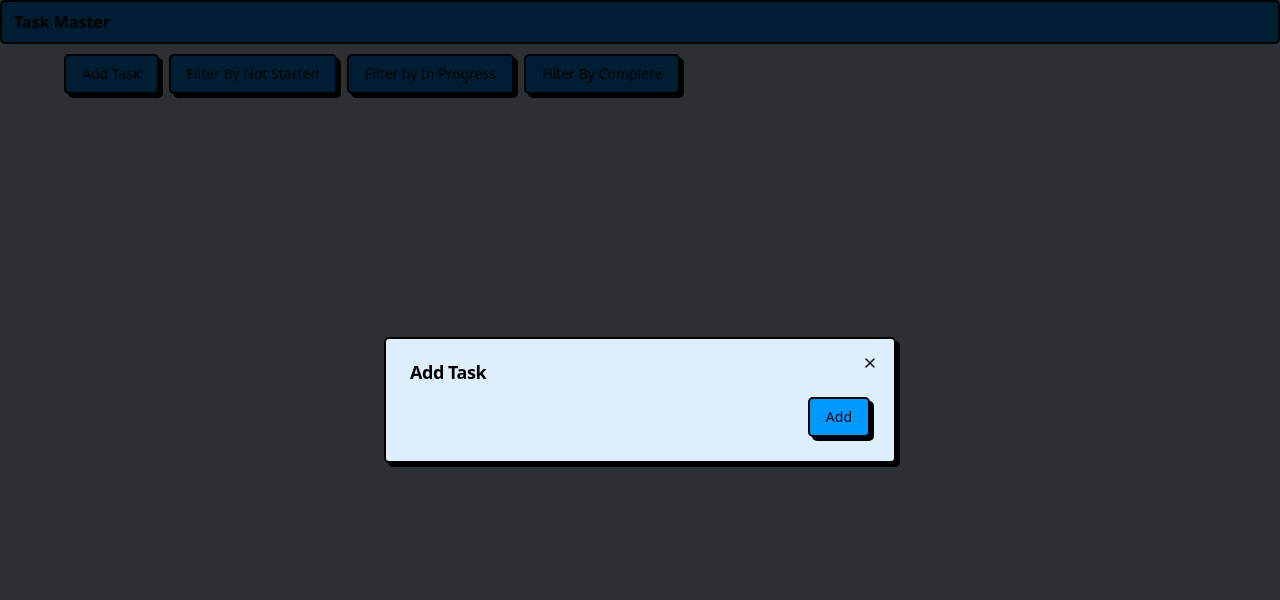
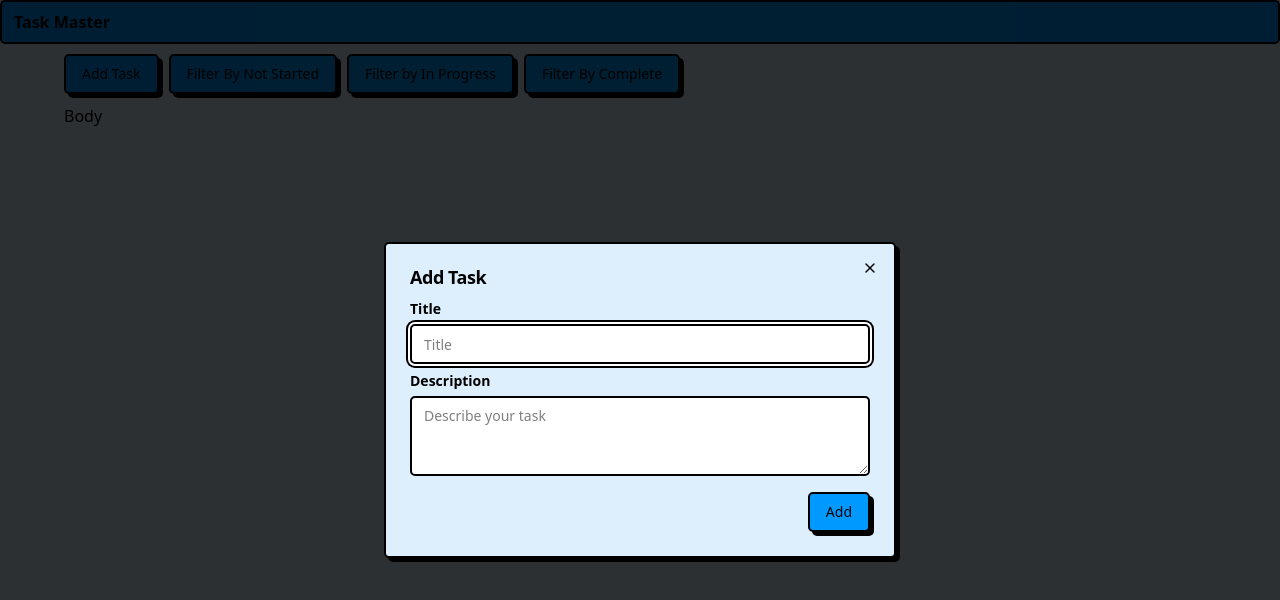
Before and after one commit to dvdprr6/taskmaster, a Next.js app: page /home in a window 1280 px wide. Both pictures are taken after a click on the button "Add Task". Shown: the top 600 px of the page. Built offline with nearby package versions, Linux system fonts and the light colour scheme.

Commit message:
create add task form

```diff
--- /dev/null
+++ b/app/home/body.tsx
@@ -0,0 +1,13 @@
+'use client'
+
+import { Textarea } from '@/components/ui/textarea'
+
+const Body = () => {
+  return (
+    <div style={{ display: 'flex', gap: '10px'}}>
+      <p>Body</p>
+    </div>
+  )
+}
+
+export default Body
--- a/app/home/buttonGroup.tsx
+++ b/app/home/buttonGroup.tsx
@@ -1,5 +1,6 @@
 'use client'
 
+import { FC } from 'react'
 import { Button } from '@/components/ui/button'
 import {
   Dialog,
@@ -9,8 +10,50 @@ import {
   DialogTitle,
   DialogTrigger,
 } from '@/components/ui/dialog'
+import { Input } from '@/components/ui/input'
+import {
+  Form,
+  FormControl,
+  FormField,
+  FormItem,
+  FormLabel,
+  FormMessage,
+} from '@/components/ui/form'
+import { zodResolver } from '@hookform/resolvers/zod'
+import { useForm } from 'react-hook-form'
+import { z } from 'zod'
+import { Task } from './types'
+import { Textarea } from '@/components/ui/textarea'
 
-const ButtonGroup = () => {
+
+
+const formSchema = z.object({
+  title: z.string(),
+  description: z.string()
+})
+
+const ButtonGroup: FC<{
+  addTask: (tasks: Task) => void
+  filterByNotStarted: () => void
+  filterByInProgress: () => void
+  filterByCompleted: () => void
+}> = (props) => {
+  const { addTask, filterByNotStarted, filterByInProgress, filterByCompleted } = props
+
+
+  const form = useForm<z.infer<typeof formSchema>>({
+    resolver: zodResolver(formSchema),
+    defaultValues: {
+      title: '',
+      description: ''
+    },
+  })
+
+  const onSubmit = (values: z.infer<typeof formSchema>) => {
+    console.log(values.title)
+    console.log(values.description)
+  }
+
   return (
     <div style={{ display: 'flex', gap: '10px'}}>
       <Dialog>
@@ -21,14 +64,48 @@ const ButtonGroup = () => {
           <DialogHeader>
             <DialogTitle>Add Task</DialogTitle>
           </DialogHeader>
+          <Form {...form}>
+            <form onSubmit={form.handleSubmit(onSubmit)}>
+              <div style={{ marginBottom: '10px'}}>
+                <FormField
+                  control={form.control}
+                  name='title'
+                  render={({ field }) => (
+                    <FormItem>
+                      <FormLabel>Title</FormLabel>
+                      <FormControl>
+                        <Input placeholder='Title' {...field} />
+                      </FormControl>
+                      <FormMessage />
+                    </FormItem>
+                  )}
+                />
+              </div>
+              <div>
+                <FormField
+                  control={form.control}
+                  name='description'
+                  render={({ field }) => (
+                    <FormItem>
+                      <FormLabel>Description</FormLabel>
+                      <FormControl>
+                        <Textarea placeholder='Describe your task' {...field}/>
+                      </FormControl>
+                      <FormMessage />
+                    </FormItem>
+                  )}
+                />
+              </div>
+            </form>
+          </Form>
           <DialogFooter>
             <Button>Add</Button>
           </DialogFooter>
         </DialogContent>
       </Dialog>
-      <Button>Filter By Not Started</Button>
-      <Button>Filter by In Progress</Button>
-      <Button>Filter By Complete</Button>
+      <Button onClick={filterByNotStarted}>Filter By Not Started</Button>
+      <Button onClick={filterByInProgress}>Filter by In Progress</Button>
+      <Button onClick={filterByCompleted}>Filter By Complete</Button>
     </div>
 
   )
--- a/app/home/page.tsx
+++ b/app/home/page.tsx
@@ -1,10 +1,55 @@
-import ButtonGroup from './buttonGroup';
+'use client'
+
+import { useState } from 'react'
+import ButtonGroup from './buttonGroup'
+import Body from './body'
+import { Task } from './types'
+
 
 const HomePage = () => {
+  const [taskList, setTaskList] = useState<Task[]>([])
+
+  const addTask = (task: Task) => {
+    const copyOfTaskList = [...taskList]
+
+    const addedTask = [...copyOfTaskList, task]
+
+    setTaskList(addedTask)
+  }
+
+  const filterByNotStarted = () => {
+
+    const filterByNotStarted = taskList.filter(task => task.status === 'NOT_STARTED')
+
+    setTaskList(filterByNotStarted)
+  }
+
+  const filterByInProgress = () => {
+
+    const filterByNotStarted = taskList.filter(task => task.status === 'IN_PROGRESS')
+
+    setTaskList(filterByNotStarted)
+  }
+
+  const filterByCompleted = () => {
+
+    const filterByNotStarted = taskList.filter(task => task.status === 'COMPLETED')
+
+    setTaskList(filterByNotStarted)
+  }
+
   return (
     <section>
+      <div style={{ width: '90%', maxWidth: 'none', margin: 'auto', marginBottom: '10px' }}>
+        <ButtonGroup
+          addTask={addTask}
+          filterByNotStarted={filterByNotStarted}
+          filterByInProgress={filterByInProgress}
+          filterByCompleted={filterByCompleted}
+        />
+      </div>
       <div style={{ width: '90%', maxWidth: 'none', margin: 'auto' }}>
-        <ButtonGroup />
+        <Body />
       </div>
     </section>
   )
--- /dev/null
+++ b/app/home/types.ts
@@ -0,0 +1,7 @@
+
+export type Task = {
+  id: number,
+  status: string,
+  title: string,
+  description: string
+}
--- /dev/null
+++ b/components/ui/input.tsx
@@ -0,0 +1,19 @@
+import * as React from "react"
+
+import { cn } from "@/lib/utils"
+
+function Input({ className, type, ...props }: React.ComponentProps<"input">) {
+  return (
+    <input
+      type={type}
+      data-slot="input"
+      className={cn(
+        "flex h-10 w-full rounded-base border-2 border-border bg-secondary-background selection:bg-main selection:text-main-foreground px-3 py-2 text-sm font-base text-foreground file:border-0 file:bg-transparent file:text-sm file:font-heading placeholder:text-foreground/50 focus-visible:outline-hidden focus-visible:ring-2 focus-visible:ring-black focus-visible:ring-offset-2 disabled:cursor-not-allowed disabled:opacity-50",
+        className,
+      )}
+      {...props}
+    />
+  )
+}
+
+export { Input }
--- /dev/null
+++ b/components/ui/textarea.tsx
@@ -0,0 +1,18 @@
+import * as React from "react"
+
+import { cn } from "@/lib/utils"
+
+function Textarea({ className, ...props }: React.ComponentProps<"textarea">) {
+  return (
+    <textarea
+      data-slot="textarea"
+      className={cn(
+        "flex min-h-[80px] w-full rounded-base border-2 border-border bg-secondary-background selection:bg-main selection:text-main-foreground px-3 py-2 text-sm font-base text-foreground placeholder:text-foreground/50 focus-visible:outline-none focus-visible:ring-2 focus-visible:ring-black focus-visible:ring-offset-2 disabled:cursor-not-allowed disabled:opacity-50",
+        className,
+      )}
+      {...props}
+    />
+  )
+}
+
+export { Textarea }
```
